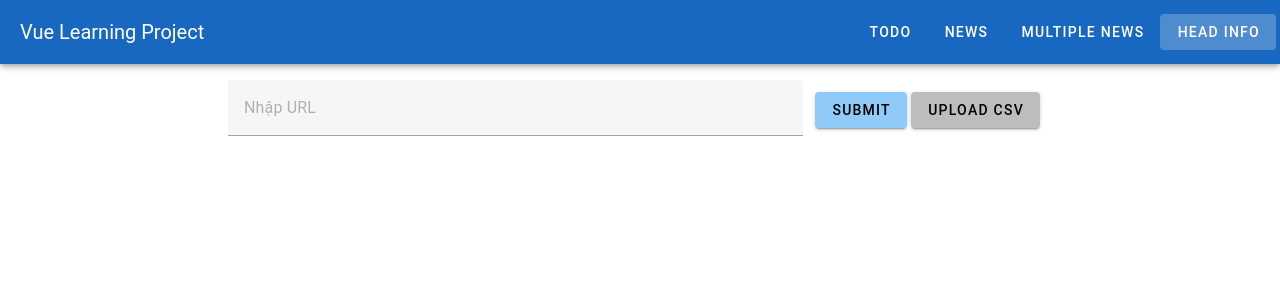
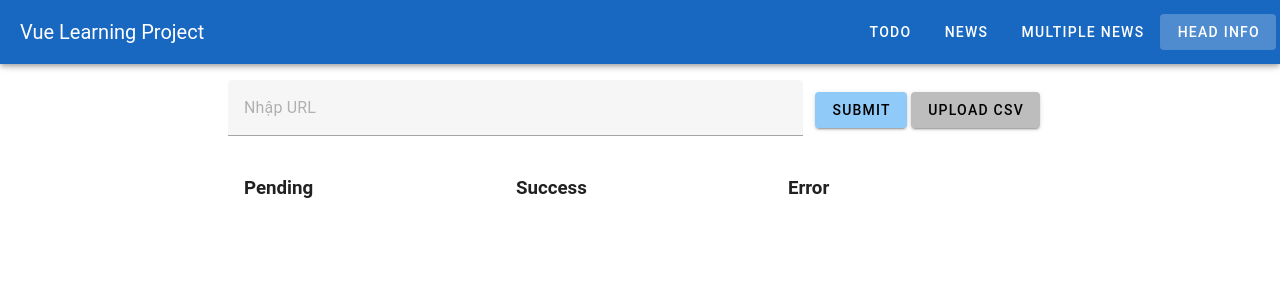
Before and after one commit to ngotanloi0709/vue-learning-project, a Vue app: page /head-info in a window 1280 px wide. Shown: the top 300 px of the page. Built offline with nearby package versions, Linux system fonts and the light colour scheme; the HTML template or start-up script is replaced by a standard one.

Commit message:
improve batch head information fetching

```diff
--- a/src/components/UrlHeadInfo/UrlList.vue
+++ b/src/components/UrlHeadInfo/UrlList.vue
@@ -1,39 +1,76 @@
 <template>
-    <ul class="url-list">
-        <li v-for="item in urlStore.urls" :key="item.id" :class="item.status">
-            <p><strong>URL:</strong> {{ item.url }}</p>
-            <p v-if="item.status === 'pending'">Status: Pending...</p>
-            <p v-else-if="item.status === 'success'">
-                <strong>Title:</strong> {{ item.data?.title || 'No title' }}
-                <!-- <ul class="meta-tags">
-                    <li v-for="(meta, index) in item.data?.metaTags" :key="index">
-                        <strong>{{ meta.name || 'Unnamed' }}:</strong> {{ meta.content || 'No content' }}
+    <v-container>
+        <v-row>
+            <v-col cols="12" md="4">
+                <h3>Pending</h3>
+                <transition-group name="fade" tag="ul" class="url-list">
+                    <li v-for="item in sortedUrls.pending" :key="item.id" class="pending">
+                        <p><strong>URL:</strong> {{ item.url }}</p>
+                        <p>Status: Pending...</p>
                     </li>
-                </ul> -->
-            </p>
-            <p v-else-if="item.status === 'error'">
-                <strong>Error:</strong> {{ item.error }}
-            </p>
-        </li>
-    </ul>
+                </transition-group>
+            </v-col>
+
+            <v-col cols="12" md="4">
+                <h3>Success</h3>
+                <transition-group name="fade" tag="ul" class="url-list">
+                    <li v-for="item in sortedUrls.success" :key="item.id" class="success">
+                        <p><strong>URL:</strong> {{ item.url }}</p>
+                        <p><strong>Title:</strong> {{ item.data?.title || 'Không có title' }}</p>
+                    </li>
+                </transition-group>
+            </v-col>
+
+            <v-col cols="12" md="4">
+                <h3>Error</h3>
+                <transition-group name="fade" tag="ul" class="url-list">
+                    <li v-for="item in sortedUrls.error" :key="item.id" class="error">
+                        <p><strong>URL:</strong> {{ item.url }}</p>
+                        <p><strong>Error:</strong> {{ item.error || 'Lỗi không xác định' }}</p>
+                    </li>
+                </transition-group>
+            </v-col>
+        </v-row>
+    </v-container>
 </template>
 
 <script lang="ts">
-import { defineComponent } from 'vue'
+import { defineComponent, computed } from 'vue'
 import { useUrlStore } from '@/stores/urlStore'
 
 export default defineComponent({
     name: 'UrlList',
     setup() {
         const urlStore = useUrlStore()
-        return { urlStore }
+
+        const sortedUrls = computed(() => {
+            const pending = urlStore.urls
+                .filter((item) => item.status === 'pending')
+                .sort((a, b) => b.id - a.id)
+            const success = urlStore.urls
+                .filter((item) => item.status === 'success')
+                .sort((a, b) => b.id - a.id)
+            const error = urlStore.urls
+                .filter((item) => item.status === 'error')
+                .sort((a, b) => b.id - a.id)
+
+            return { pending, success, error }
+        })
+
+        return { sortedUrls }
     },
 })
 </script>
 
 <style scoped>
-p {
-  color: black;
+.fade-enter-active,
+.fade-leave-active {
+    transition: opacity 0.5s, transform 0.5s;
+}
+.fade-enter-from,
+.fade-leave-to {
+    opacity: 0;
+    transform: translateY(-10px);
 }
 
 .url-list {
@@ -59,14 +96,4 @@ p {
 .url-list li.error {
     background-color: #f8d7da;
 }
-
-.meta-tags {
-    margin-top: 10px;
-    padding-left: 20px;
-    list-style: disc;
-}
-
-.meta-tags li {
-    margin-bottom: 5px;
-}
 </style>
--- a/src/stores/urlStore.ts
+++ b/src/stores/urlStore.ts
@@ -26,7 +26,7 @@ export const useUrlStore = defineStore('urlStore', {
                 })
             }
         },
-        async fetchMultipleUrls(urls: string[]) {
+        async fetchMultipleUrls(urls: {id: number, url: string}[]) {
             try {
                 const response = await fetch('http://localhost:3000/api/extract-head-batch', {
                     method: 'POST',
@@ -47,7 +47,7 @@ export const useUrlStore = defineStore('urlStore', {
                         const batchResults = JSON.parse(chunk.trim())
 
                         batchResults.forEach((result: UrlItem) => {
-                            const index = this.urls.findIndex((item) => item.url === result.url)
+                            const index = this.urls.findIndex((item) => item.id === result.id)
                             if (index !== -1) {
                                 this.updateUrlItem(index, {
                                     status: result.status,
@@ -69,7 +69,7 @@ export const useUrlStore = defineStore('urlStore', {
             }
         },
         addUrl(url: string) {
-            const id = Date.now()
+            const id = Date.now() + Math.random()
             this.urls.push({
                 id: id,
                 url: url,
@@ -85,11 +85,14 @@ export const useUrlStore = defineStore('urlStore', {
             this.fetchUrlHead(url, id)
         },
         pushMultipleUrls(urls: string[]) {
+            const fetchInput: { id: number, url: string}[] = []
+
             urls.forEach((url) => {
-                this.addUrl(url)
+                const urlId = this.addUrl(url)
+                fetchInput.push({ id: urlId, url: url })
             })
 
-            this.fetchMultipleUrls(urls)
+            this.fetchMultipleUrls(fetchInput)
         },
     },
 })
```
Also changed, not shown: 1 other file (tests, documents, lock files or other folders).
